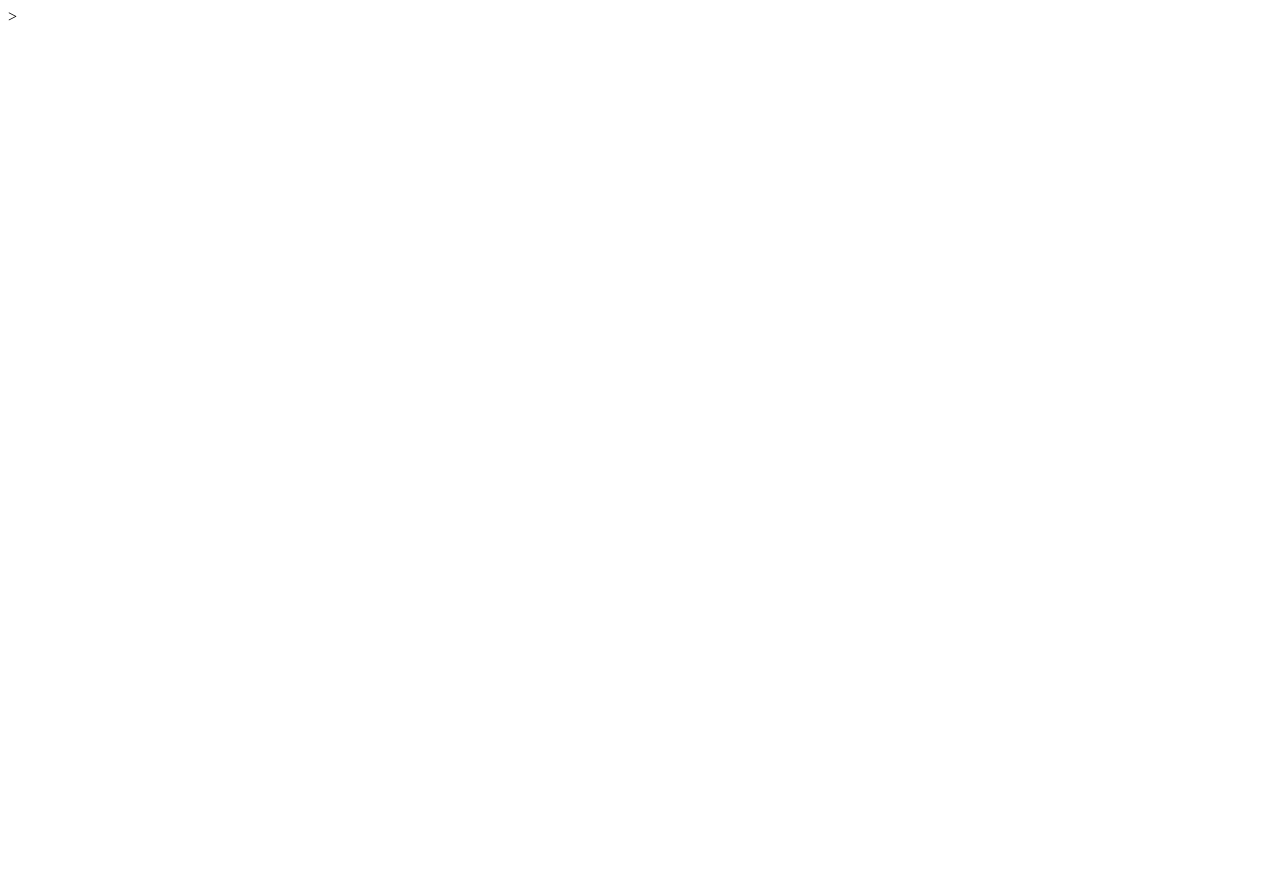
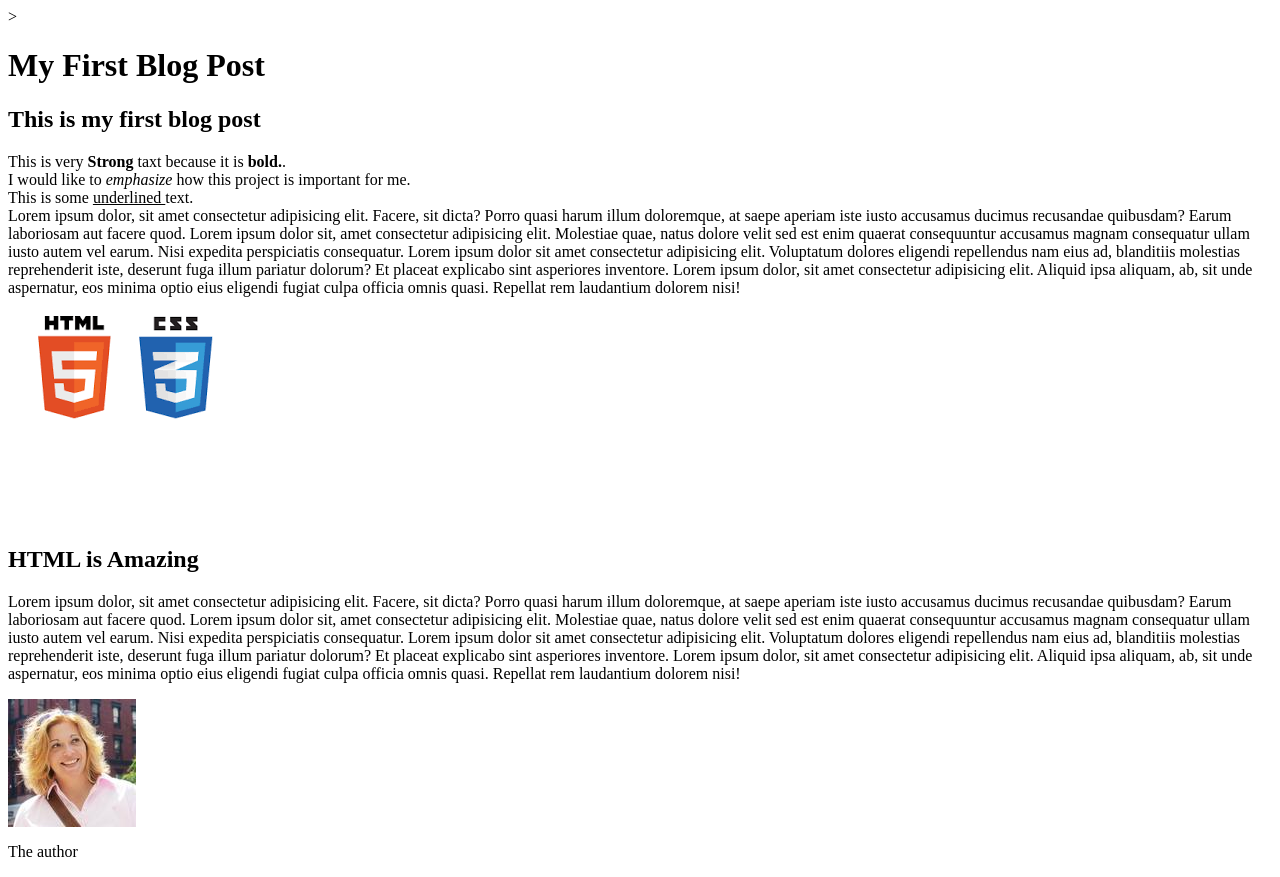
Before and after one commit to WardaGhafoor/Develop-and-Design-a-killer-website-with-html5-and-css3, a plain HTML site: page blog post/index.html in a window 1280 px wide. Before the commit the page ends 800 px from the top, so only its background shows below. Drawn offline with Linux system fonts and the light colour scheme.

Commit message:
Added an author or logo img

```diff
--- a/blog post/index.html
+++ b/blog post/index.html
@@ -4,6 +4,35 @@
   <title>Page Title</title>
 </head>
 <body>
-
+    <h1>My First Blog Post</h1>
+    <h2>This is my first blog post</h2>
+    <p>
+      This is very <strong>Strong</strong> taxt because it is <strong>bold.</strong>. <br> I would like to
+      <em>emphasize</em> how this project is important for me. <br> This is some <u>underlined </u>text. <br>
+      Lorem ipsum dolor, sit amet consectetur adipisicing elit. Facere, sit dicta? Porro quasi harum illum
+      doloremque, at saepe aperiam iste iusto accusamus ducimus recusandae quibusdam? Earum laboriosam aut
+      facere quod. Lorem ipsum dolor sit, amet consectetur adipisicing elit. Molestiae quae, natus dolore
+      velit sed est enim quaerat consequuntur accusamus magnam consequatur ullam iusto autem vel earum. Nisi
+      expedita perspiciatis consequatur. Lorem ipsum dolor sit amet consectetur adipisicing elit. Voluptatum
+      dolores eligendi repellendus nam eius ad, blanditiis molestias reprehenderit iste, deserunt fuga illum
+      pariatur dolorum? Et placeat explicabo sint asperiores inventore. Lorem ipsum dolor, sit amet consectetur
+      adipisicing elit. Aliquid ipsa aliquam, ab, sit unde aspernatur, eos minima optio eius eligendi fugiat
+      culpa officia omnis quasi. Repellat rem laudantium dolorem nisi!
+    </p>
+    <img src="logo.png" alt="HTML5 logo">
+    <h2>HTML is Amazing</h2>
+    <p>
+      Lorem ipsum dolor, sit amet consectetur adipisicing elit. Facere, sit dicta? Porro quasi harum illum
+      doloremque, at saepe aperiam iste iusto accusamus ducimus recusandae quibusdam? Earum laboriosam aut
+      facere quod. Lorem ipsum dolor sit, amet consectetur adipisicing elit. Molestiae quae, natus dolore
+      velit sed est enim quaerat consequuntur accusamus magnam consequatur ullam iusto autem vel earum. Nisi
+      expedita perspiciatis consequatur. Lorem ipsum dolor sit amet consectetur adipisicing elit. Voluptatum
+      dolores eligendi repellendus nam eius ad, blanditiis molestias reprehenderit iste, deserunt fuga illum
+      pariatur dolorum? Et placeat explicabo sint asperiores inventore. Lorem ipsum dolor, sit amet consectetur
+      adipisicing elit. Aliquid ipsa aliquam, ab, sit unde aspernatur, eos minima optio eius eligendi fugiat
+      culpa officia omnis quasi. Repellat rem laudantium dolorem nisi!
+    </p>
+    <img src="author.jpg" alt="The author image">
+    <p>The author</p>
 </body>
 </html>
```
Also changed, not shown: blog post/author.jpg (added), blog post/logo.png (added).
